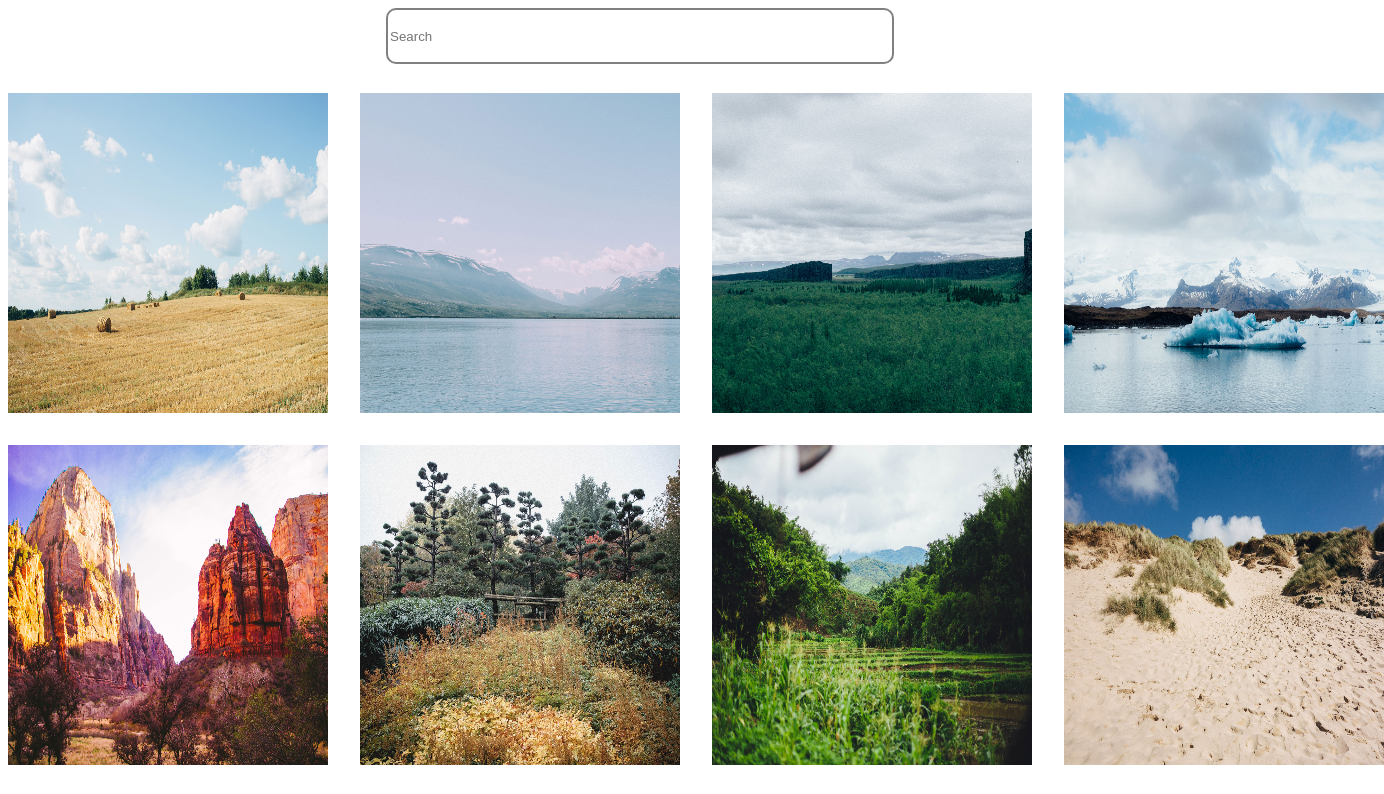
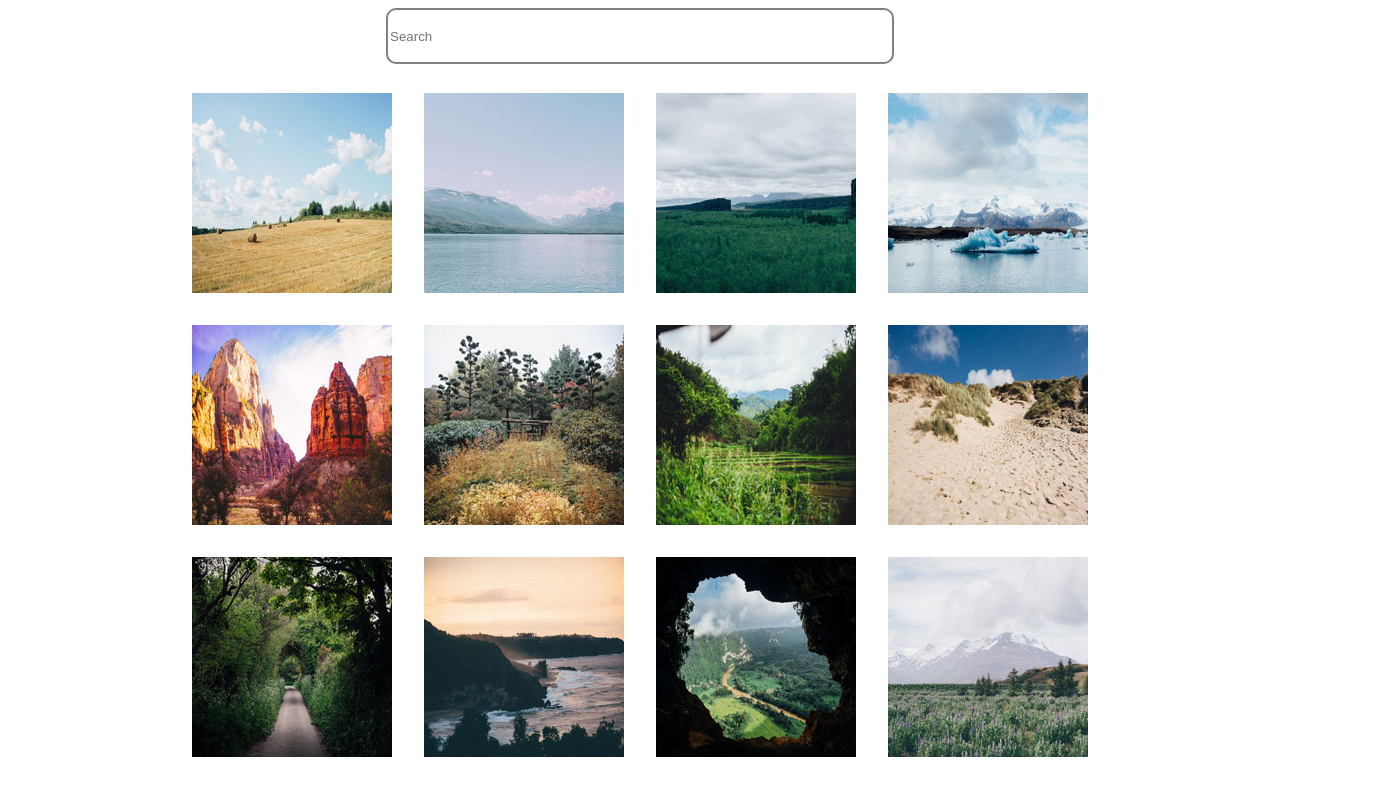
Before and after one commit to rosswilliamsdev/Gallery, a plain HTML site: page index.html in a window 1280 px wide. Shown: the top 794 px of the page, 1384 px wide, since content can reach past the window. Drawn offline with Linux system fonts and the light colour scheme.

Commit message:
Subbed thumbails in place of fullsize photos

```diff
--- a/css/styles.css
+++ b/css/styles.css
@@ -1,3 +1,10 @@
+body {
+    display: flex;
+    flex-direction: column;
+    align-items: center;
+}
+
+
 header {
     display: flex;
     justify-content: center;
@@ -14,13 +21,13 @@ header {
 .container {
     display: grid;
     place-items: center;
-    grid-template-columns: repeat(4, 1fr);
+    grid-template-columns: repeat(4, 200px);
     grid-template-rows: repeat(3, 1fr);
-    gap: 2em;
+    gap: 2rem;
 }
 
 img {
-    width: 20rem;
-    height: 20rem;
+    /* width: 20rem;
+    height: 20rem; */
     margin: 0;
 }
--- a/index.html
+++ b/index.html
@@ -12,18 +12,18 @@
       <input type="text" placeholder="Search" class="searchbar">
     </header>
     <section class="container">
-      <img src="./photos/01.jpg">
-      <img src="./photos/02.jpg">
-      <img src="./photos/03.jpg">
-      <img src="./photos/04.jpg">
-      <img src="./photos/05.jpg">
-      <img src="./photos/06.jpg">
-      <img src="./photos/07.jpg">
-      <img src="./photos/08.jpg">
-      <img src="./photos/09.jpg">
-      <img src="./photos/10.jpg">
-      <img src="./photos/11.jpg">
-      <img src="./photos/12.jpg">
+      <img src="./photos/thumbnails/01.jpg">
+      <img src="./photos/thumbnails/02.jpg">
+      <img src="./photos/thumbnails/03.jpg">
+      <img src="./photos/thumbnails/04.jpg">
+      <img src="./photos/thumbnails/05.jpg">
+      <img src="./photos/thumbnails/06.jpg">
+      <img src="./photos/thumbnails/07.jpg">
+      <img src="./photos/thumbnails/08.jpg">
+      <img src="./photos/thumbnails/09.jpg">
+      <img src="./photos/thumbnails/10.jpg">
+      <img src="./photos/thumbnails/11.jpg">
+      <img src="./photos/thumbnails/12.jpg">
     </section>
 
 
```
